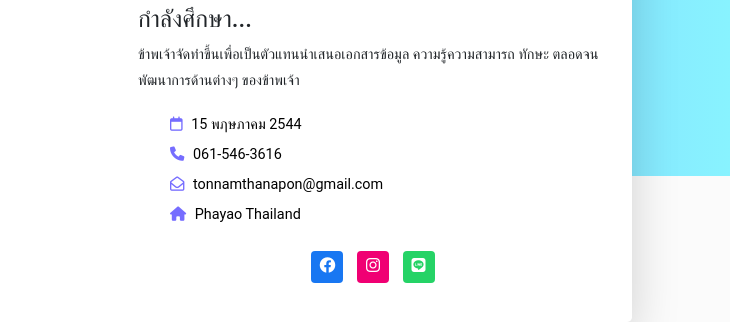
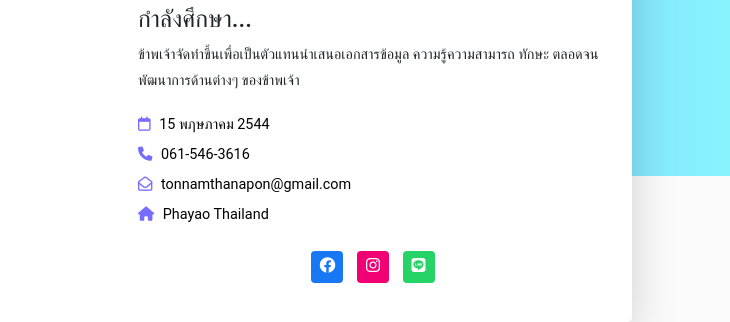
Before and after one commit to Tonnam1505/tonnam1505.github.io, a website: page index.html in a window 1280 px wide. Shown: the part 210-532 px from the top of the page, 550-1280 px from the left. Drawn offline with nearby package versions, Linux system fonts and the light colour scheme.

Commit message:
แก้ css

```diff
--- a/scss/app.scss
+++ b/scss/app.scss
@@ -311,7 +311,7 @@ body{
     padding: 3rem 0px 0px 3rem;
     font-size: 90%;
     ul {
-        // padding-left: 20px;
+        padding-left: 0px;
         list-style: none;
         a{
             i{
```
Also changed, not shown: css/app.css.
